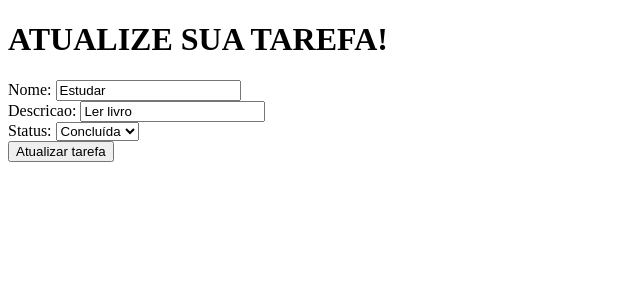
After one commit to giponvi/Django_ToDo, a Django app: page /tarefas/atualizar_tarefas/8 in a window 1280 px wide. The commit adds this page. Shown: the top 300 px of the page, without its empty margins (0-640 px from the left). Run offline with Django 5.2, Linux system fonts and the light colour scheme; data comes from the database, SQL or seed files in the repository; both versions use the stored data as it was after the commit.

Commit message:
finalização do projeto secundário, commit de formalização apenas

```diff
--- a/to_do/tarefas/forms.py
+++ b/to_do/tarefas/forms.py
@@ -1,6 +1,7 @@
+from .models import Tarefa
 from django import forms
 
-class formularioTarefa(forms.Form):
-    nome = forms.CharField(max_length = 25)
-    descricao = forms.CharField()
-    status = forms.BooleanField(required = False)
+class formularioTarefa(forms.ModelForm):
+    class Meta:
+        model = Tarefa
+        fields = ['nome', 'descricao', 'status',]
--- a/to_do/tarefas/models.py
+++ b/to_do/tarefas/models.py
@@ -3,7 +3,13 @@ from django.db import models
 class Tarefa(models.Model):
     nome = models.CharField(max_length = 25)
     descricao = models.CharField()
-    status = models.BooleanField()
+    data_criacao = models.DateTimeField(auto_now_add=True)
+    choices = (
+        ('Pendente', 'Pendente'),
+        ('Iniciada', 'Iniciada'),
+        ('Concluída', 'Concluída')
+        )
+    status = models.CharField(max_length = 9, choices = choices, default = 'Pendente')
 
     def __str__(self):
         return self.nome
--- /dev/null
+++ b/to_do/tarefas/templates/atualizar_tarefa.html
@@ -0,0 +1,17 @@
+<!DOCTYPE html>
+<html lang="pt-BR">
+<head>
+    <meta charset="UTF-8">
+    <meta name="viewport" content="width=device-width, initial-scale=1.0">
+    <title> Criando suas novas tarefas </title>
+</head>
+<body>
+    <h1>
+        ATUALIZE SUA TAREFA!
+    </h1>
+    <form action="" method="POST">{% csrf_token %}
+        {{form}}
+        <button type="submit">Atualizar tarefa</button>
+    </form>
+</body>
+</html>
--- a/to_do/tarefas/urls.py
+++ b/to_do/tarefas/urls.py
@@ -5,6 +5,6 @@ urlpatterns = [
     path('', views.home, name = 'home'),
     path('criar_tarefas', views.criar_tarefas, name = 'criar_tarefas'),
     path('ver_tarefas', views.ver_tarefas, name = 'ver_tarefas'),
-    path('atualizar_tarefas', views.atualizar_tarefas, name = 'atualizar_tarefas'),
-    path('deletar_tarefas', views.deletar_tarefas, name = 'deletar_tarefas')
+    path('atualizar_tarefas/<int:id>', views.atualizar_tarefas, name = 'atualizar_tarefas'),
+    path('deletar_tarefas/<int:id>', views.deletar_tarefas, name = 'deletar_tarefas')
 ]
--- a/to_do/tarefas/views.py
+++ b/to_do/tarefas/views.py
@@ -1,4 +1,4 @@
-from django.shortcuts import render, redirect
+from django.shortcuts import render, redirect, get_object_or_404
 from django.http import HttpResponse
 from .forms import formularioTarefa
 from .models import Tarefa
@@ -8,27 +8,37 @@ def home(request):
     return render(request, 'home.html', {'nome':nome })
 
 def ver_tarefas(request):
-    return render(request, 'ver_tarefas.html')
+    contexto = {
+        "nome": "01",
+        "tarefas": Tarefa.objects.all()
+    }
+    return render(request, 'ver_tarefas.html', contexto)
 
 def criar_tarefas(request):
     if request.method == "GET":
         form = formularioTarefa()
-        return render(request, 'criar_tarefas.html', {'form':form})
+        return render(request, 'criar_tarefas.html', {'form': form})
     elif request.method == "POST":
-        id = request.POST.get('id')
-        nome = request.POST.get('nome')
-        descricao = request.POST.get('descricao')
-        if request.POST.get('status'):
-            status = True
-        else:
-            status = False
+        form = formularioTarefa(request.POST)
+        if form.is_valid():
+            form.save()
+            return redirect('home')
+        return render(request, 'criar_tarefas.html', {'form': form})
 
-        tarefa = Tarefa(id, nome, descricao, status)
-        tarefa.save()
-        return  redirect('home')
+def deletar_tarefas(request, id):
+    deletar = get_object_or_404(Tarefa, id=id)
+    deletar.delete()
+    return redirect('ver_tarefas')
 
-def deletar_tarefas(request):
-    return HttpResponse("Deletando tarefas")
-
-def atualizar_tarefas(request):
-    return HttpResponse("Atualizando tarefas")
+def atualizar_tarefas(request, id):
+    atualizar = get_object_or_404(Tarefa, id=id)
+    if request.method == "POST":
+        form = formularioTarefa(request.POST, instance = atualizar)
+        if form.is_valid():
+            form.save()
+            return redirect('ver_tarefas')
+    formulario = formularioTarefa(instance = atualizar)
+    contexto = {
+        'form':formulario
+    }
+    return render(request, 'atualizar_tarefa.html', contexto)
```
Also changed, not shown: to_do/tarefas/templates/ver_tarefas.html (+23 -1 lines), to_do/db.sqlite3, to_do/tarefas/migrations/0002_tarefa_data_criacao.py (added), to_do/tarefas/migrations/0003_alter_tarefa_data_criacao_alter_tarefa_status.py (added), to_do/tarefas/migrations/0004_alter_tarefa_status.py (added), to_do/tarefas/migrations/0005_alter_tarefa_status.py (added), 1 other file.
